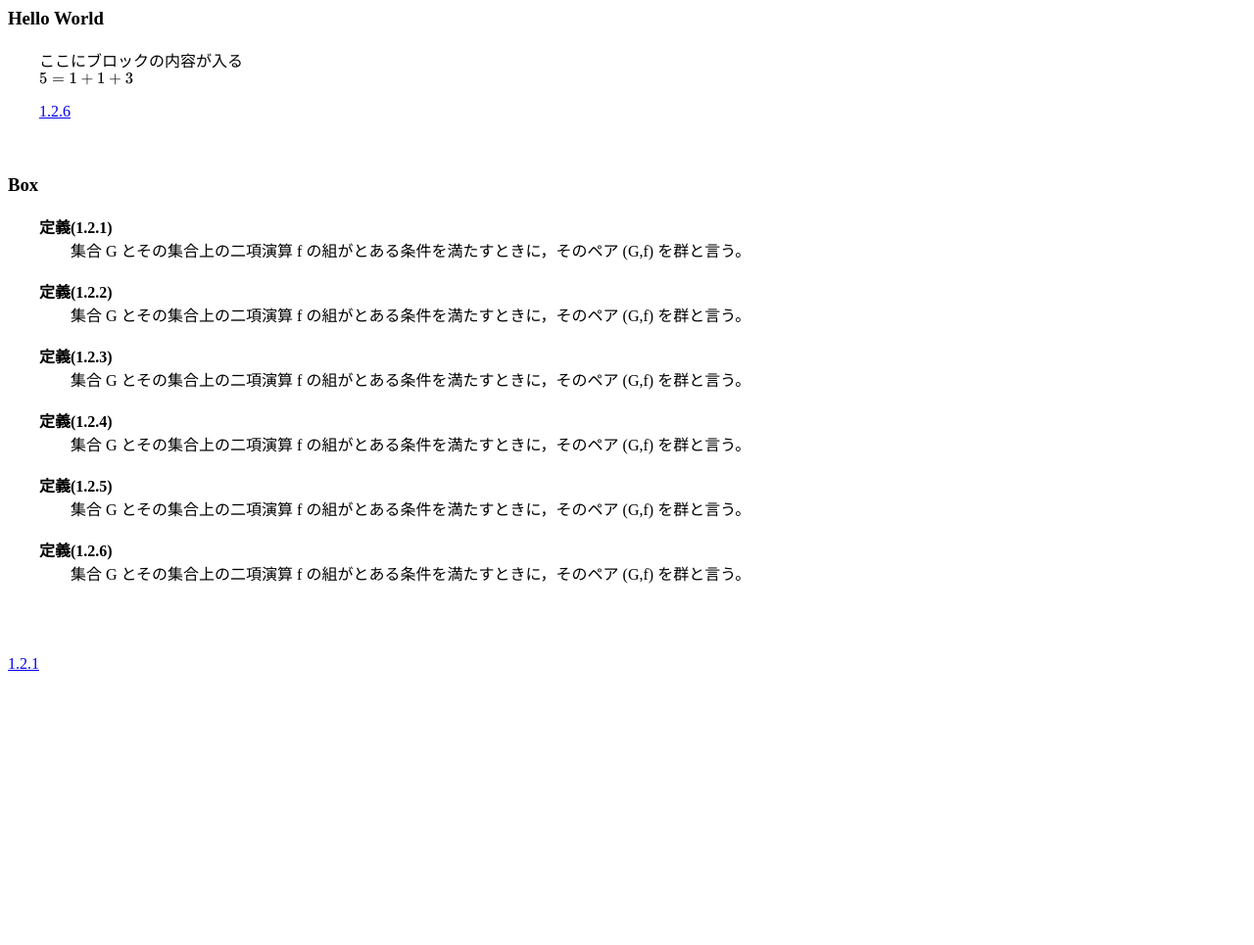
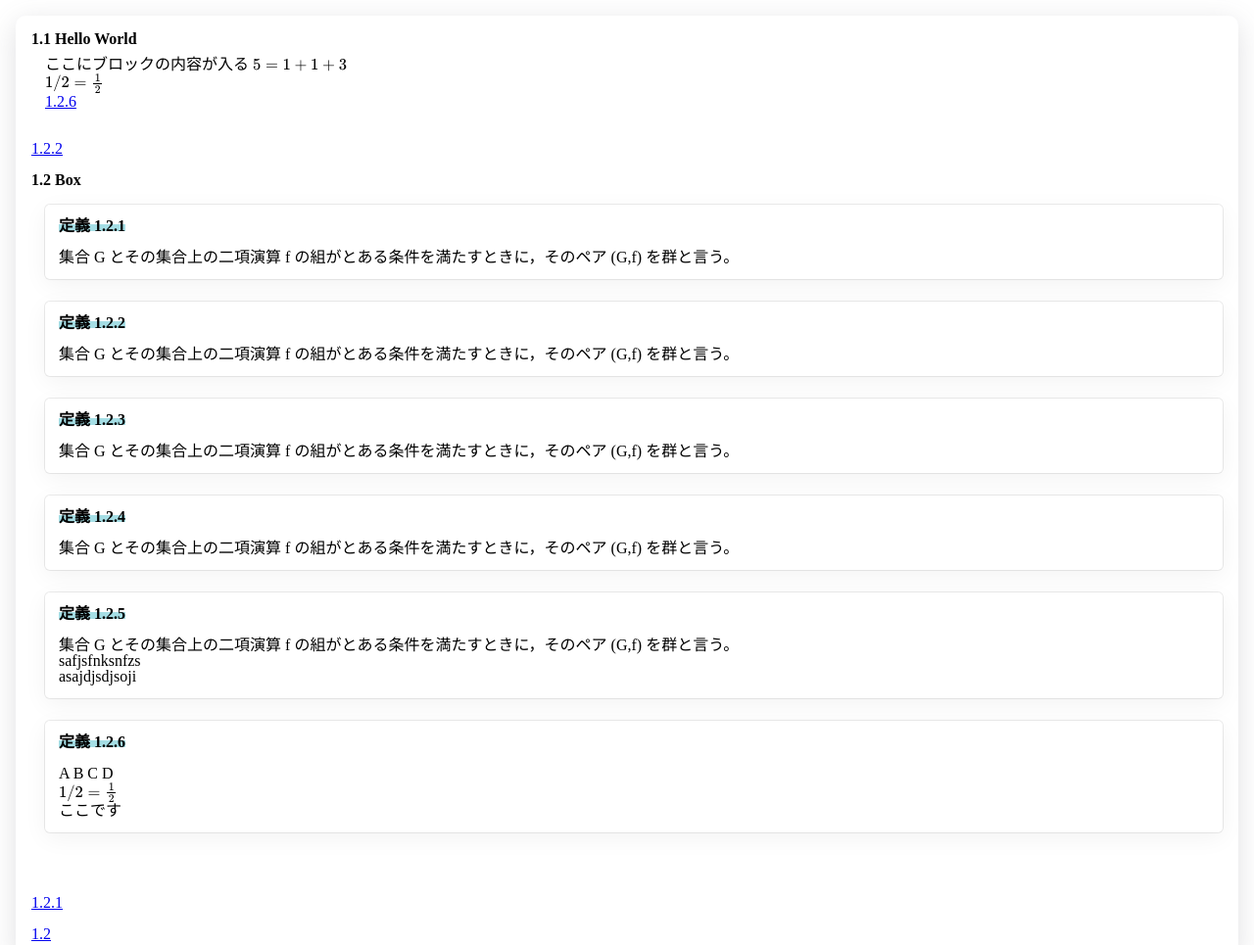
Before and after one commit to SouichiroTsujimoto/w1eX, a website: page src/index.html in a window 1280 px wide. Shown: the top 965 px of the page at 98% size. Before the commit the page ends 800 px from the top, so only its background shows below. Drawn offline with nearby package versions, Linux system fonts and the light colour scheme.

Commit message:
change anchor, grammar and UI design

```diff
--- a/src/index.html
+++ b/src/index.html
@@ -2,43 +2,83 @@
 <head>
 <script id="MathJax-script" async src="https://cdn.jsdelivr.net/npm/mathjax@3/es5/tex-mml-chtml.js"></script>
 <style>
+body{
+font-family: "Hiragino Sans";
+font-size:16px;
+line-height:100%;
+box-shadow: rgba(100, 100, 111, 0.2) 0px 7px 29px 0px;
+border-radius: 10px;
+margin: 16px;
+padding: 16px;
+}
+.section {
+font-size:16px;
+line-height:100%;
+background-color: white;
+// box-shadow: rgba(99, 99, 99, 0.2) 0px 1px 10px 0px;
+// box-shadow: rgba(0, 0, 0, 0.02) 0px 1px 3px 0px, rgba(27, 31, 35, 0.15) 0px 0px 0px 1px;
+border-radius: 5px;
+padding-top: 10px;
+padding-left: 14px;
+}
 .box {
-margin-left: 2em;
+font-size:16px;
+line-height:100%;
+box-shadow: rgba(0, 0, 0, 0.05) 0px 6px 24px 0px, rgba(0, 0, 0, 0.08) 0px 0px 0px 1px;
+// box-shadow: rgba(0, 0, 0, 0.02) 0px 1px 3px 0px, rgba(27, 31, 35, 0.15) 0px 0px 0px 1px;
+margin-top: 7px;
+border-radius: 5px;
+padding: 14px;
+}
+span.marker {
+    background: linear-gradient(transparent 40%, #a5dee5 40% 80%, transparent 80%);
 }
 </style>
 </head>
 <body>
-<h3>Hello World</h3><div class=box>
-ここにブロックの内容が入る<br>
-\(5 = 1 + 1 + 3\)<br>
-<br>
+<b id="1.1">1.1  Hello World </b><div class="section">
+ここにブロックの内容が入る \(5 = 1 + 1 + 3\)<br>
+\(1 / 2 = \frac{1}{2} \)<br>
 <a href=#1.2.6>1.2.6</a><br>
 
 </div><br>
 <br>
-<h3>Box</h3><div class=box>
-<b id="1.2.1">定義(1.2.1)</b>
-<div class="box">集合 G とその集合上の二項演算 f の組がとある条件を満たすときに，そのペア (G,f) を群と言う。<br>
+<a href=#1.2.2>1.2.2</a><br>
+<br>
+<b id="1.2">1.2  Box </b><div class="section">
+<div class="box">
+<b id="1.2.1"><span class="marker">定義 1.2.1</span></b><br><br>
+    集合 G とその集合上の二項演算 f の組がとある条件を満たすときに，そのペア (G,f) を群と言う。<br>
 </div><br>
-<b id="1.2.2">定義(1.2.2)</b>
-<div class="box">集合 G とその集合上の二項演算 f の組がとある条件を満たすときに，そのペア (G,f) を群と言う。<br>
+<div class="box">
+<b id="1.2.2"><span class="marker">定義 1.2.2</span></b><br><br>
+    集合 G とその集合上の二項演算 f の組がとある条件を満たすときに，そのペア (G,f) を群と言う。<br>
 </div><br>
-<b id="1.2.3">定義(1.2.3)</b>
-<div class="box">集合 G とその集合上の二項演算 f の組がとある条件を満たすときに，そのペア (G,f) を群と言う。<br>
+<div class="box">
+<b id="1.2.3"><span class="marker">定義 1.2.3</span></b><br><br>
+    集合 G とその集合上の二項演算 f の組がとある条件を満たすときに，そのペア (G,f) を群と言う。<br>
 </div><br>
-<b id="1.2.4">定義(1.2.4)</b>
-<div class="box">集合 G とその集合上の二項演算 f の組がとある条件を満たすときに，そのペア (G,f) を群と言う。<br>
+<div class="box">
+<b id="1.2.4"><span class="marker">定義 1.2.4</span></b><br><br>
+    集合 G とその集合上の二項演算 f の組がとある条件を満たすときに，そのペア (G,f) を群と言う。<br>
 </div><br>
-<b id="1.2.5">定義(1.2.5)</b>
-<div class="box">集合 G とその集合上の二項演算 f の組がとある条件を満たすときに，そのペア (G,f) を群と言う。<br>
+<div class="box">
+<b id="1.2.5"><span class="marker">定義 1.2.5</span></b><br><br>
+    集合 G とその集合上の二項演算 f の組がとある条件を満たすときに，そのペア (G,f) を群と言う。<br>
+    safjsfnksnfzs<br>
+    asajdjsdjsoji<br>
 </div><br>
-<b id="1.2.6">定義(1.2.6)</b>
-<div class="box">集合 G とその集合上の二項演算 f の組がとある条件を満たすときに，そのペア (G,f) を群と言う。<br>
+<div class="box">
+<b id="1.2.6"><span class="marker">定義 1.2.6</span></b><br><br>
+    A B C D<br>
+    \(1 / 2 = \frac{1}{2} \)<br>
+    ここです  <br>
 </div><br>
 <br>
 
 </div><br>
 <br>
 <a href=#1.2.1>1.2.1</a><br>
-
+<br>
+<a href=#1.2>1.2</a>
 </body>
```
Also changed, not shown: src/index.ts (+47 -12 lines), 1 other file.
